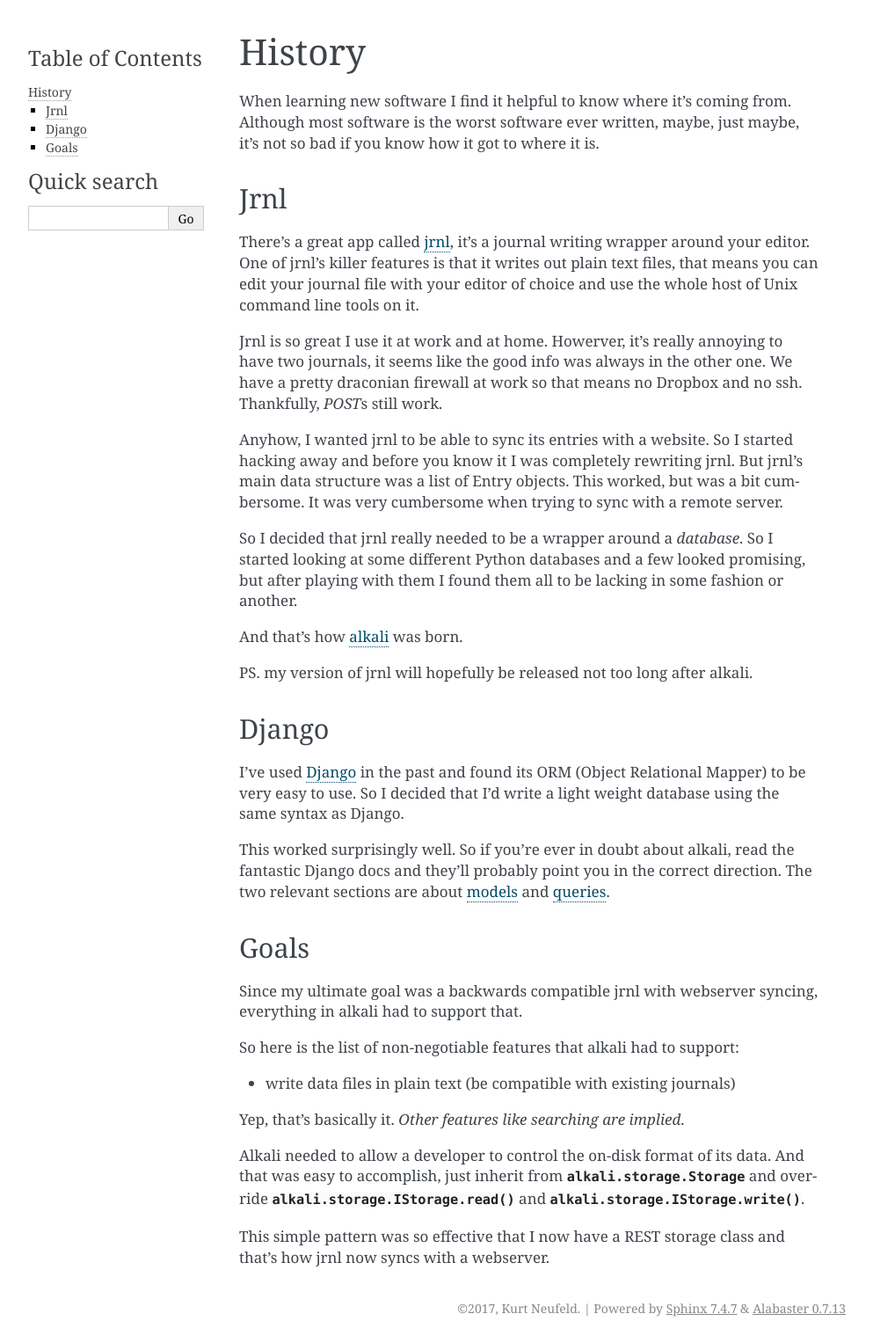
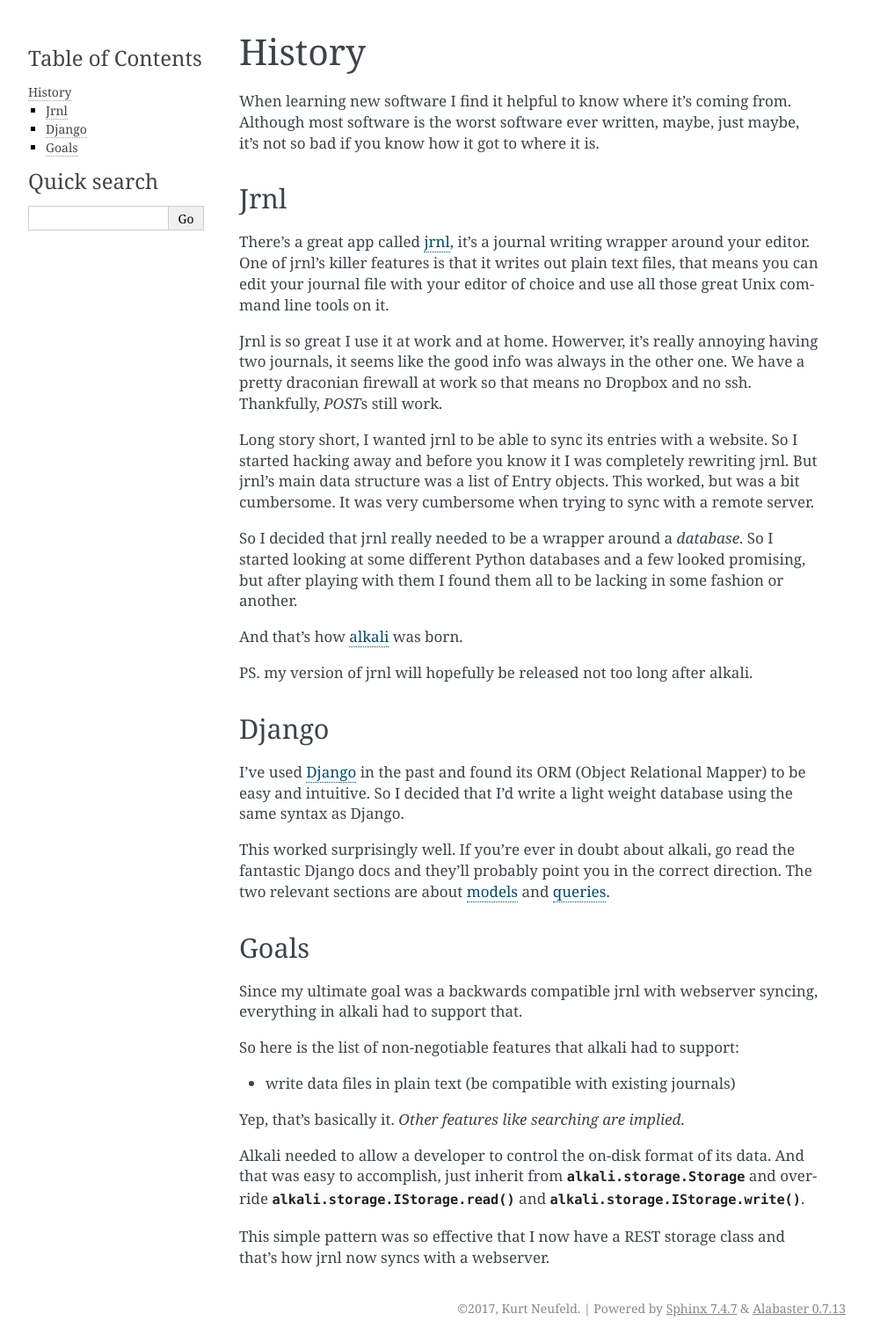
Before and after one commit to kneufeld/alkali, a Sphinx documentation site: the page built from docs/history.rst, in a window 1280 px wide. Shown: the whole page at 88% size, without its empty margins (148-1141 px from the left). Built offline with Sphinx 7.4.7, drawn with Linux system fonts in a browser that asks for light colours.

Commit message:
minor rewording of the docs

```diff
--- a/docs/history.rst
+++ b/docs/history.rst
@@ -13,18 +13,18 @@ Jrnl
 There's a great app called jrnl_, it's a journal writing wrapper around
 your editor. One of jrnl's killer features is that it writes out plain
 text files, that means you can edit your journal file with your editor
-of choice and use the whole host of Unix command line tools on it.
+of choice and use all those great Unix command line tools on it.
 
 Jrnl is so great I use it at work and at home. Howerver, it's really
-annoying to have two journals, it seems like the good info was always in
+annoying having two journals, it seems like the good info was always in
 the other one. We have a pretty draconian firewall at work so that means
 no Dropbox and no ssh. Thankfully, *POST*\s still work.
 
-Anyhow, I wanted jrnl to be able to sync its entries with a website. So
-I started hacking away and before you know it I was completely rewriting
-jrnl. But jrnl's main data structure was a list of Entry objects. This
-worked, but was a bit cumbersome. It was very cumbersome when trying to
-sync with a remote server.
+Long story short, I wanted jrnl to be able to sync its entries with
+a website. So I started hacking away and before you know it I was
+completely rewriting jrnl. But jrnl's main data structure was a list
+of Entry objects. This worked, but was a bit cumbersome. It was very
+cumbersome when trying to sync with a remote server.
 
 So I decided that jrnl really needed to be a wrapper around a
 *database*. So I started looking at some different Python databases and
@@ -41,11 +41,11 @@ PS. my version of jrnl will hopefully be released not too long after alkali.
 Django
 ------
 
-I've used Django_ in the past and found its ORM (Object Relational Mapper) to
-be very easy to use. So I decided that I'd write a light weight database using
-the same syntax as Django.
+I've used Django_ in the past and found its ORM (Object Relational
+Mapper) to be easy and intuitive. So I decided that I'd write a light
+weight database using the same syntax as Django.
 
-This worked surprisingly well. So if you're ever in doubt about alkali,
+This worked surprisingly well. If you're ever in doubt about alkali, go
 read the fantastic Django docs and they'll probably point you in the
 correct direction. The two relevant sections are about models_ and
 queries_.
```
